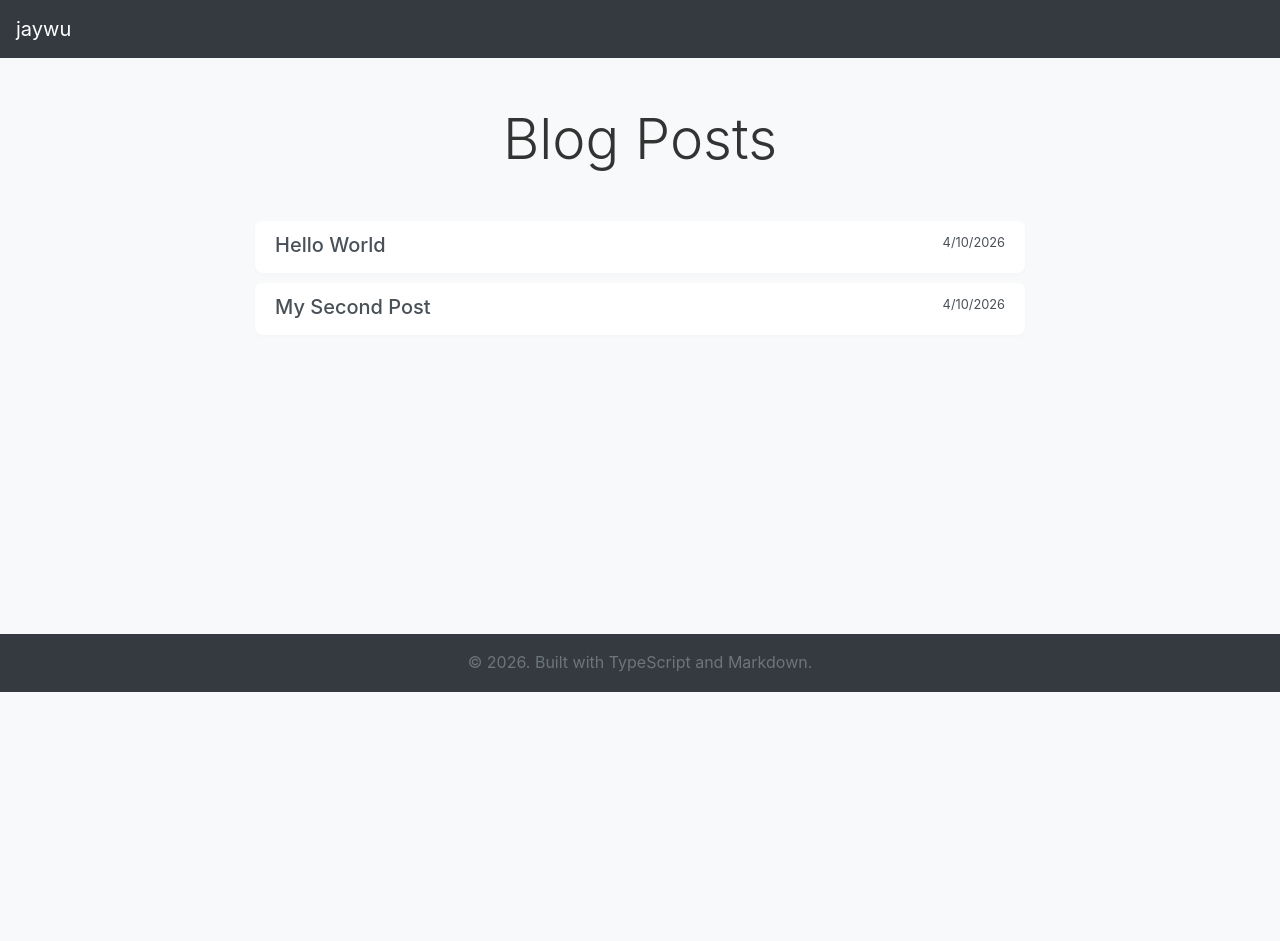
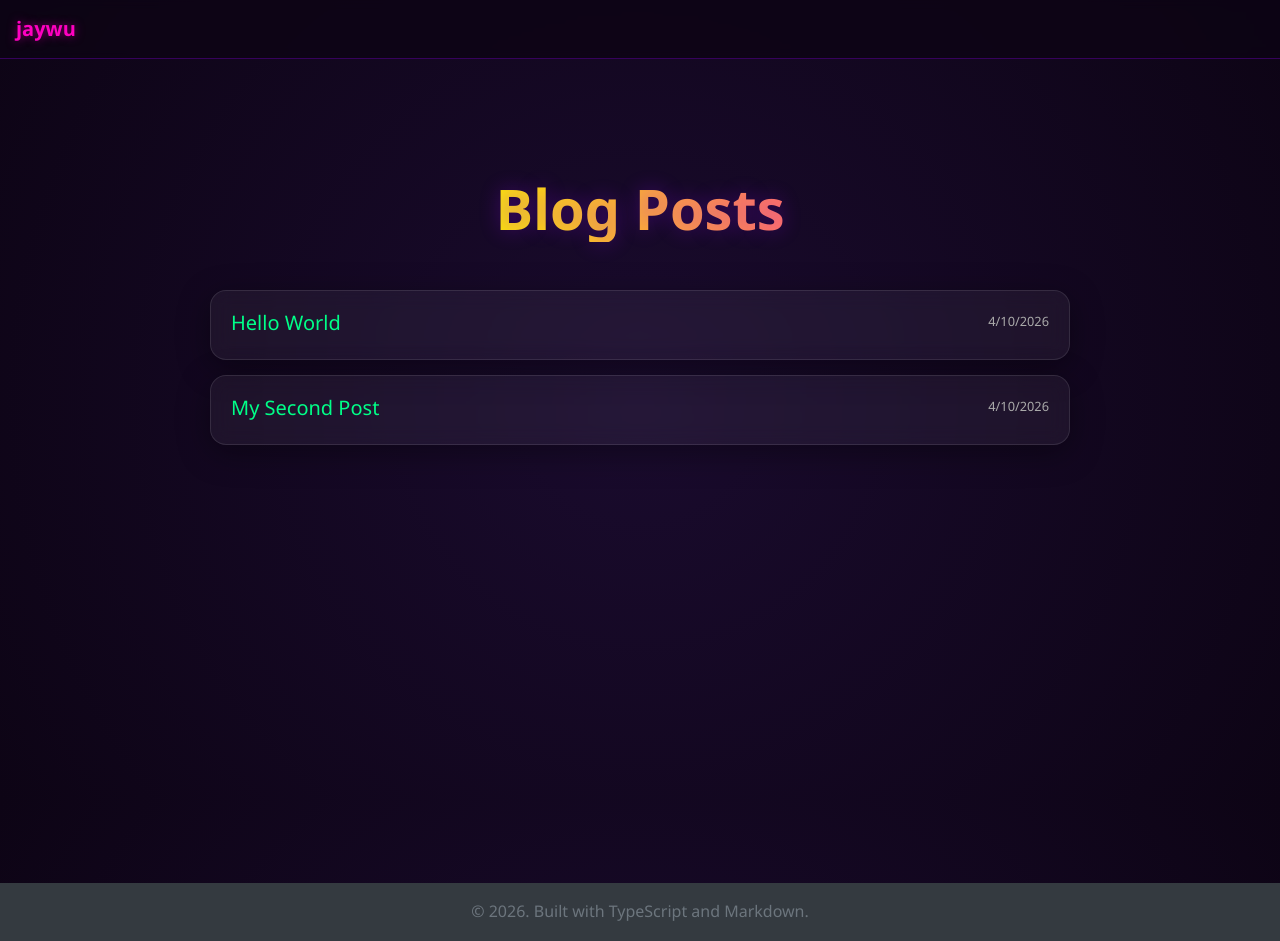
Before and after one commit to jaywuuu/jaywuuu.github.io, a website: page index.html in a window 1280 px wide. Before the commit the page ends 800 px from the top, so only its background shows below. Drawn offline with nearby package versions, Linux system fonts and the light colour scheme.

Commit message:
apply rainbow galaxy theme

```diff
--- a/css/main.css
+++ b/css/main.css
@@ -1,50 +1,118 @@
 body {
-    font-family: -apple-system, BlinkMacSystemFont, "Segoe UI", Roboto, "Helvetica Neue", Arial, sans-serif;
+    font-family: 'Segoe UI', Roboto, Helvetica, Arial, sans-serif;
     line-height: 1.6;
-    color: #333;
-    background-color: #f8f9fa;
+    color: #e0e0e0;
+    /* Deep space background with a hint of galaxy purple/blue */
+    background: radial-gradient(circle at center, #1a0b2e 0%, #0d0415 100%);
+    background-attachment: fixed;
+    min-height: 100vh;
 }
 
 .container {
-    max-width: 800px;
+    max-width: 900px;
+    padding: 20px;
+}
+
+/* Rainbow Gradient for the Header */
+h1.display-4 {
+    font-weight: 800;
+    background: linear-gradient(90deg, #ff00c1, #9600ff, #4900ff, #00b8ff, #00ff88, #ffeb00, #ff00c1);
+    background-size: 400% 400%;
+    -webkit-background-clip: text;
+    -webkit-text-fill-color: transparent;
+    animation: rainbow-flow 10s ease infinite;
+    text-shadow: 0 0 20px rgba(150, 0, 255, 0.3);
+}
+
+@keyframes rainbow-flow {
+    0% { background-position: 0% 50%; }
+    50% { background-position: 100% 50%; }
+    100% { background-position: 0% 50%; }
+}
+
+/* Glassmorphism for containers to let the "galaxy" background peak through */
+.blog-post, .list-group-item {
+    background: rgba(255, 255, 255, 0.05);
+    backdrop-filter: blur(10px);
+    -webkit-backdrop-filter: blur(10px);
+    border: 1px solid rgba(255, 255, 255, 0.1);
+    border-radius: 16px !important;
+    box-shadow: 0 8px 32px 0 rgba(0, 0, 0, 0.37);
+    color: #f0f0f0;
 }
 
 .blog-post {
-    background: #fff;
     padding: 40px;
-    border-radius: 8px;
-    box-shadow: 0 4px 6px rgba(0,0,0,0.05);
 }
 
 .blog-post h1 {
     margin-top: 0;
-    color: #222;
-}
-
-.blog-post img {
-    max-width: 100%;
-    height: auto;
-    border-radius: 4px;
-    margin: 20px 0;
-}
-
-.footer {
-    width: 100%;
+    color: #fff;
+    text-shadow: 0 0 10px rgba(255, 255, 255, 0.5);
 }
 
 .list-group-item {
-    border: none;
-    margin-bottom: 10px;
-    border-radius: 8px !important;
-    box-shadow: 0 2px 4px rgba(0,0,0,0.02);
-    transition: transform 0.2s ease;
+    margin-bottom: 15px;
+    padding: 20px;
+    transition: all 0.3s cubic-bezier(0.175, 0.885, 0.32, 1.275);
 }
 
 .list-group-item:hover {
-    transform: translateY(-2px);
-    box-shadow: 0 4px 8px rgba(0,0,0,0.05);
+    transform: scale(1.02);
+    background: rgba(255, 255, 255, 0.1);
+    border-color: #9600ff;
+    box-shadow: 0 0 20px rgba(150, 0, 255, 0.4);
+}
+
+.list-group-item h5 {
+    color: #00ff88; /* Neon accent */
+}
+
+.list-group-item small {
+    color: #aaa;
+}
+
+/* Buttons with a neon vibe */
+.btn-outline-secondary {
+    color: #00b8ff;
+    border-color: #00b8ff;
+    border-radius: 30px;
+    padding: 10px 25px;
+    transition: all 0.3s ease;
+}
+
+.btn-outline-secondary:hover {
+    background-color: #00b8ff;
+    color: #000;
+    box-shadow: 0 0 15px #00b8ff;
+}
+
+.navbar {
+    background: rgba(13, 4, 21, 0.8) !important;
+    backdrop-filter: blur(5px);
+    border-bottom: 1px solid rgba(150, 0, 255, 0.3);
+}
+
+.navbar-brand {
+    font-weight: bold;
+    color: #ff00c1 !important;
+    text-shadow: 0 0 10px rgba(255, 0, 193, 0.5);
 }
 
 #content {
-    min-height: 60vh;
+    min-height: 80vh;
 }
+
+/* Custom scrollbar for that extra galaxy feel */
+::-webkit-scrollbar {
+    width: 8px;
+}
+
+::-webkit-scrollbar-track {
+    background: #0d0415;
+}
+
+::-webkit-scrollbar-thumb {
+    background: linear-gradient(#ff00c1, #9600ff);
+    border-radius: 4px;
+}
```
